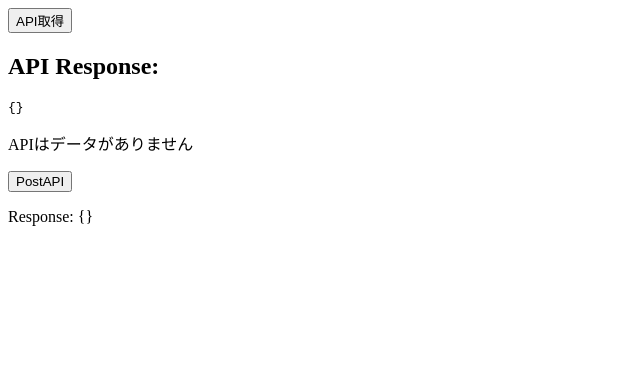
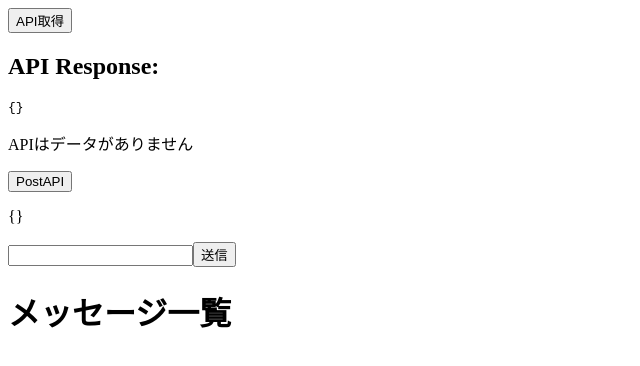
Before and after one commit to k-0107/react2024, a React app: page / in a window 1280 px wide. Shown: the top 366 px of the page, without its empty margins (0-640 px from the left). Built offline with nearby package versions, Linux system fonts and the light colour scheme.

Commit message:
[Finish]渡されたデータを受信したNode.jsからMongoDBに格納

```diff
--- a/src/components/App.jsx
+++ b/src/components/App.jsx
@@ -1,12 +1,14 @@
 import React from "react";
 import Getapi from "./Getapi";
 import Postapi from "./Postapi";
+import Postmessage from "./Postmessage";
 
 function App() {
   return (
     <div>
       <Getapi />
       <Postapi />
+      <Postmessage />
     </div>
   );
 }
--- a/src/components/Postapi.jsx
+++ b/src/components/Postapi.jsx
@@ -26,11 +26,7 @@ function Postapi() {
   return (
     <div>
       <button onClick={btnClick}>PostAPI</button>
-      {responseData ? (
-        <p>Response: {JSON.stringify(responseData)}</p>
-      ) : (
-        <p>{error}</p>
-      )}
+      {responseData ? <p>{JSON.stringify(responseData)}</p> : <p>{error}</p>}
     </div>
   );
 }
--- /dev/null
+++ b/src/components/Postmessage.jsx
@@ -0,0 +1,50 @@
+import React, { useEffect, useState } from "react";
+
+function Postmessage() {
+  const [formData, setFormData] = useState({ message: "" });
+  const [responseData, setResponseData] = useState({});
+  const [error, setError] = useState({});
+
+  const url = "/api/v1/message";
+  const options = {
+    method: "POST",
+    headers: { "Content-Type": "application/json" },
+    body: JSON.stringify({ message: formData.message }),
+  };
+
+  const handleChange = (event) => {
+    setFormData({ message: event.target.value });
+  };
+
+  const btnClick = async () => {
+    try {
+      const response = await fetch(url, options);
+      const data = await response.json();
+      setResponseData(data);
+    } catch (e) {
+      setError(e);
+    }
+  };
+
+  console.log(responseData.data);
+  return (
+    <div>
+      <input type="text" value={formData.message} onChange={handleChange} />
+      <button onClick={btnClick} type="submit">
+        送信
+      </button>
+      <h1>メッセージ一覧</h1>
+      <ul>
+        {responseData.data &&
+          responseData.data.map((item) => (
+            <li key={item.id}>{item.message}</li>
+          ))}
+      </ul>
+    </div>
+  );
+}
+
+export default Postmessage;
+// {
+//   responseData ? <p>{JSON.stringify(responseData)}</p> : <p>{error}</p>;
+// }
```
